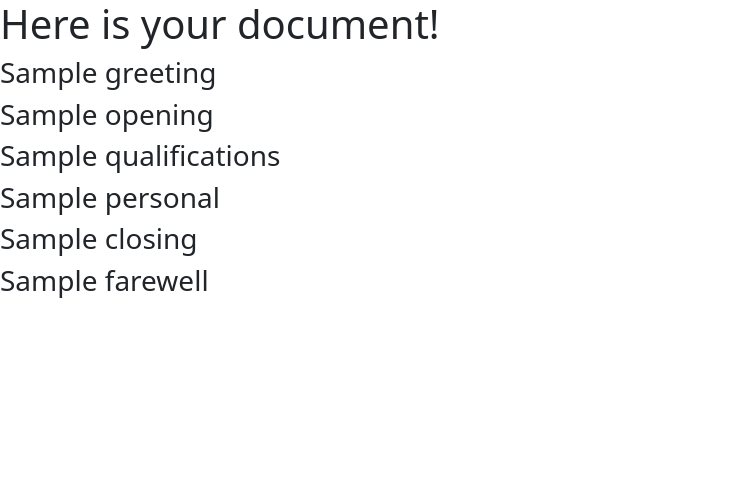
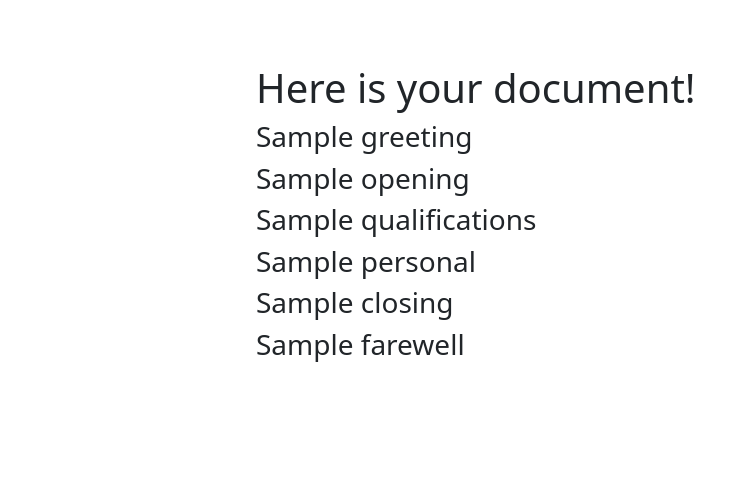
Before and after one commit to cdh616x/CLScribe-flask, a Flask app: template templates/review.html in a window 1280 px wide. Shown: the top 497 px of the page, without its empty margins (0-755 px from the left). Run offline with Flask 2, Linux system fonts and the light colour scheme; the template is opened without the code that fills it: most values are stand-ins (such as "Sample title", 1, 10 or a date in 2020).

Commit message:
added class to review.html

```diff
--- a/templates/review.html
+++ b/templates/review.html
@@ -7,6 +7,7 @@
     <link rel="stylesheet" href=".static/review.css">
 </head>
 <body>
+<div class="document">
  <h1>Here is your document!</h1>
  <h3>{{ greeting }}</h3>
  <h3>{{ opening }}</h3>
@@ -14,5 +15,6 @@
  <h3>{{ personal }}</h3>
  <h3>{{ closing }}</h3>
  <h3>{{ farewell }}</h3>
+</div>
 </body>
 </html>
```
